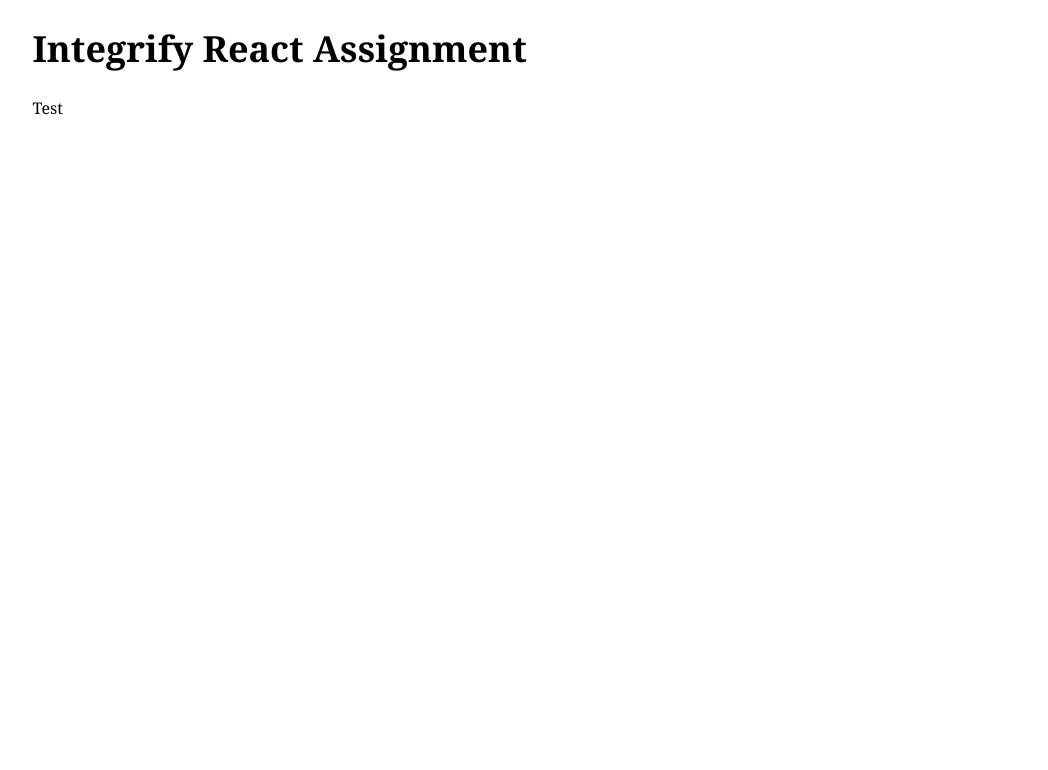
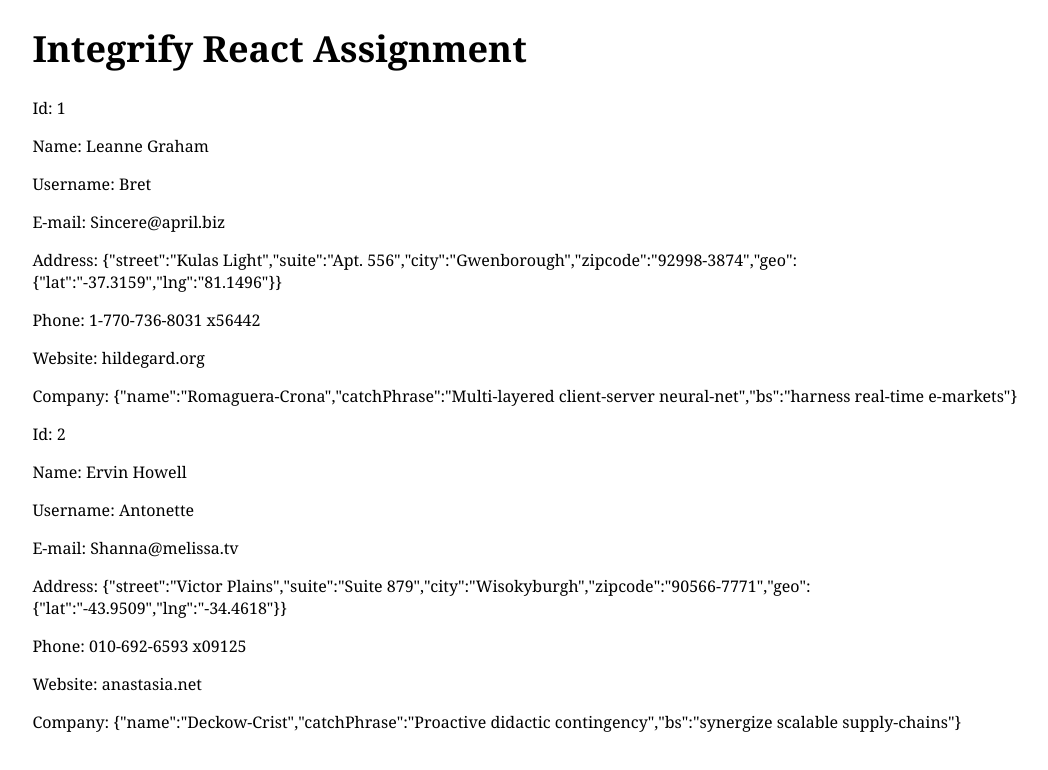
Before and after one commit to MarkkuVaara/IntegrifyReactAssignment, a React (Create React App) app: page / in a window 1280 px wide. Shown: the top 770 px of the page, without its empty margins (102-1150 px from the left). Built offline with nearby package versions, Linux system fonts and the light colour scheme.

Commit message:
Added hard content for development

```diff
--- a/src/App.js
+++ b/src/App.js
@@ -1,11 +1,28 @@
 
-function App() {
+const App = (props) => {
+
+  const content = props.content;
+
   return (
+
     <div className="main">
       <h1>Integrify React Assignment</h1>
-      <p>Test</p>
+      {content.map(person =>
+        <div>
+          <p>Id: {person.id}</p>
+          <p>Name: {person.name}</p>
+          <p>Username: {person.username}</p>
+          <p>E-mail: {person.email}</p>
+          <p>Address: {JSON.stringify(person.address)}</p>
+          <p>Phone: {person.phone}</p>
+          <p>Website: {person.website}</p>
+          <p>Company: {JSON.stringify(person.company)}</p>
+        </div>
+      )}
     </div>
+
   );
+
 }
 
 export default App;
--- a/src/index.js
+++ b/src/index.js
@@ -5,6 +5,55 @@ import ReactDOM from 'react-dom/client';
 import './index.css';
 import App from './App';
 
+const content = [
+    {
+      id: 1,
+      name: "Leanne Graham",
+      username: "Bret",
+      email: "Sincere@april.biz",
+      address: {
+        street: "Kulas Light",
+        suite: "Apt. 556",
+        city: "Gwenborough",
+        zipcode: "92998-3874",
+        geo: {
+          lat: "-37.3159",
+          lng: "81.1496"
+        }
+      },
+      phone: "1-770-736-8031 x56442",
+      website: "hildegard.org",
+      company: {
+        name: "Romaguera-Crona",
+        catchPhrase: "Multi-layered client-server neural-net",
+        bs: "harness real-time e-markets"
+      }
+    },
+    {
+      id: 2,
+      name: "Ervin Howell",
+      username: "Antonette",
+      email: "Shanna@melissa.tv",
+      address: {
+        street: "Victor Plains",
+        suite: "Suite 879",
+        city: "Wisokyburgh",
+        zipcode: "90566-7771",
+        geo: {
+          lat: "-43.9509",
+          lng: "-34.4618"
+        }
+      },
+      phone: "010-692-6593 x09125",
+      website: "anastasia.net",
+      company: {
+        name: "Deckow-Crist",
+        catchPhrase: "Proactive didactic contingency",
+        bs: "synergize scalable supply-chains"
+      }
+    }
+]
+
 ReactDOM.createRoot(
   document.getElementById('root'))
-  .render(<App />);
+  .render(<App content={content} />);
```
